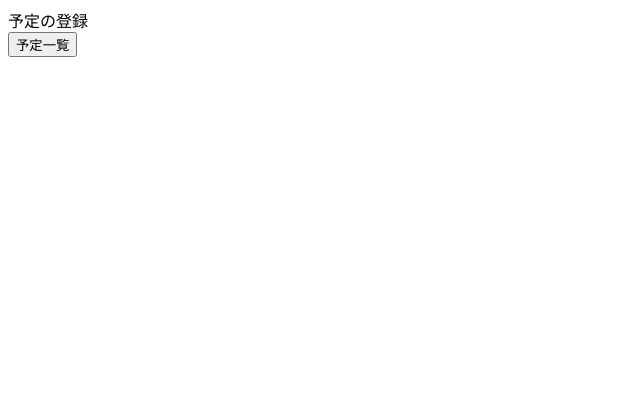
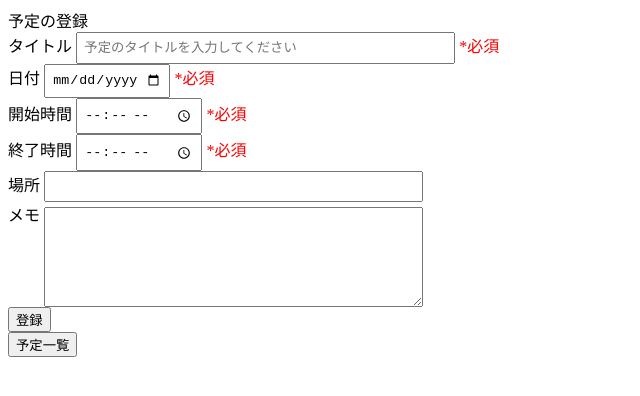
Before and after one commit to haruto-takeuchi/job-hunting-scheduler, a website: page src/pages/record-plan.html in a window 1280 px wide. Shown: the whole page, without its empty margins (0-640 px from the left). Drawn offline with Linux system fonts and the light colour scheme.

Commit message:
予定の登録画面の作成

```diff
--- a/src/pages/record-plan.html
+++ b/src/pages/record-plan.html
@@ -1,6 +1,66 @@
 <body>
   <div id="record-plan" class="no-display">
-    <div>予定の登録</div>
-    <button onclick="onChangeScreen('plan-list')">予定一覧</button>
+    <header class="title">予定の登録</header>
+    <div>
+      <div class="plan-form">
+        <label>タイトル</label>
+        <input
+          id="plan-title"
+          type="text"
+          placeholder="予定のタイトルを入力してください"
+          style="width: 30%; padding: 0.5%"
+        />
+        <label style="color: red">*必須</label>
+      </div>
+      <div class="plan-form">
+        <label>日付</label>
+        <input id="plan-date" type="date" style="width: 10%; padding: 0.5%" />
+        <label style="color: red">*必須</label>
+      </div>
+      <div class="plan-form">
+        <label>開始時間</label>
+        <input
+          id="plan-start-time"
+          type="time"
+          style="width: 10%; padding: 0.5%"
+        />
+        <label style="color: red">*必須</label>
+      </div>
+      <div class="plan-form">
+        <label>終了時間</label>
+        <input
+          id="plan-end-time"
+          type="time"
+          style="width: 10%; padding: 0.5%"
+        />
+        <label style="color: red">*必須</label>
+      </div>
+      <div class="plan-form">
+        <label>場所</label>
+        <input id="plan-location" style="width: 30%; padding: 0.5%" />
+      </div>
+      <div class="plan-form">
+        <label style="position: _top">メモ</label>
+        <textarea
+          id="plan-memo"
+          style="
+            width: 30%;
+            height: 100px;
+            padding: 0.5%;
+            vertical-align: text-top;
+          "
+        ></textarea>
+      </div>
+    </div>
+    <button onclick="submitPlan()" class="btn">登録</button>
+    <br />
+    <button onclick="onChangeScreen('plan-list')" class="btn">予定一覧</button>
   </div>
+
+  <script>
+    function submitPlan() {
+      const planTitle = document.getElementById("plan-title").value;
+      console.log(planTitle);
+    }
+  </script>
 </body>
```
Also changed, not shown: src/index.html (+4 -0 lines).
